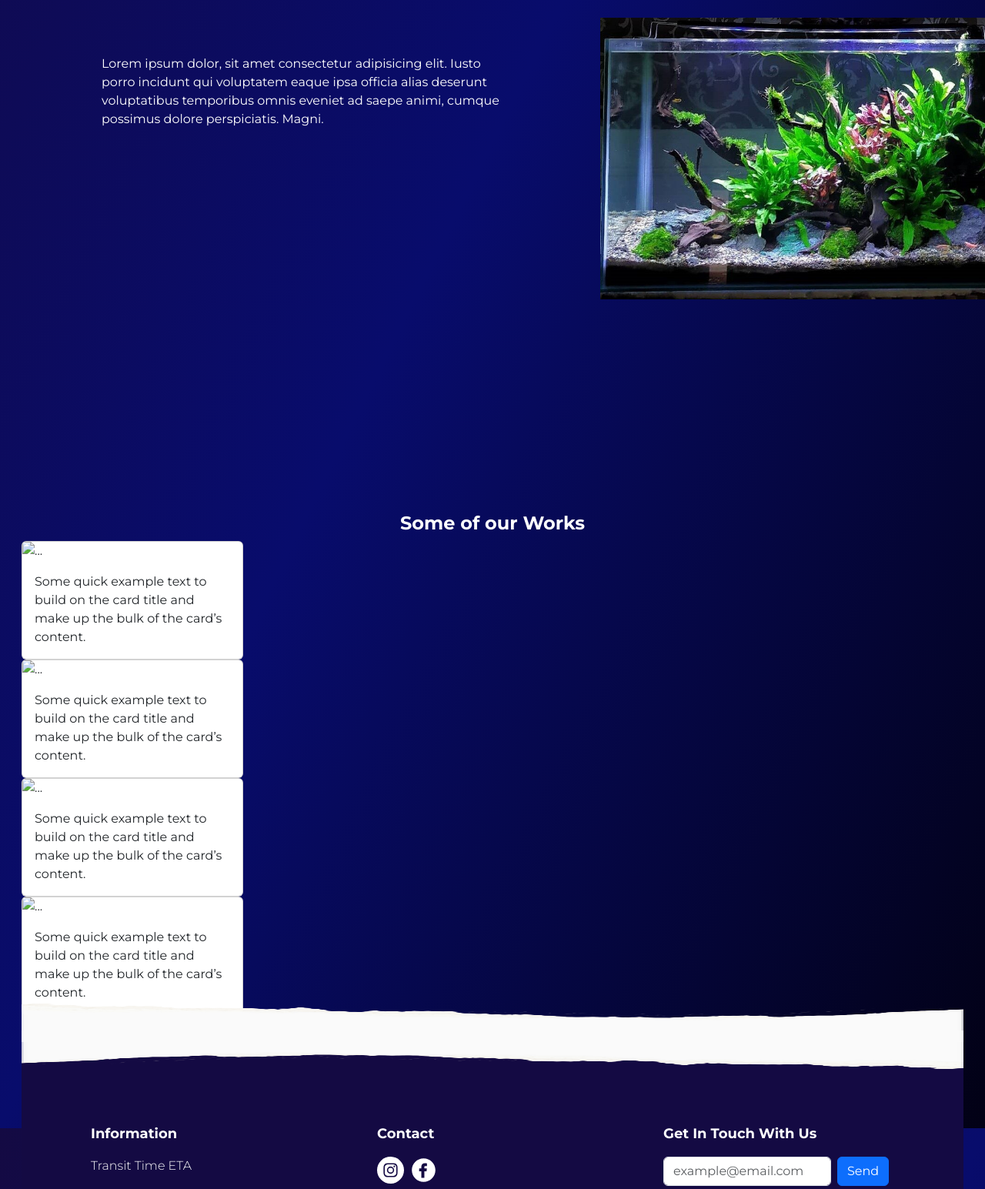
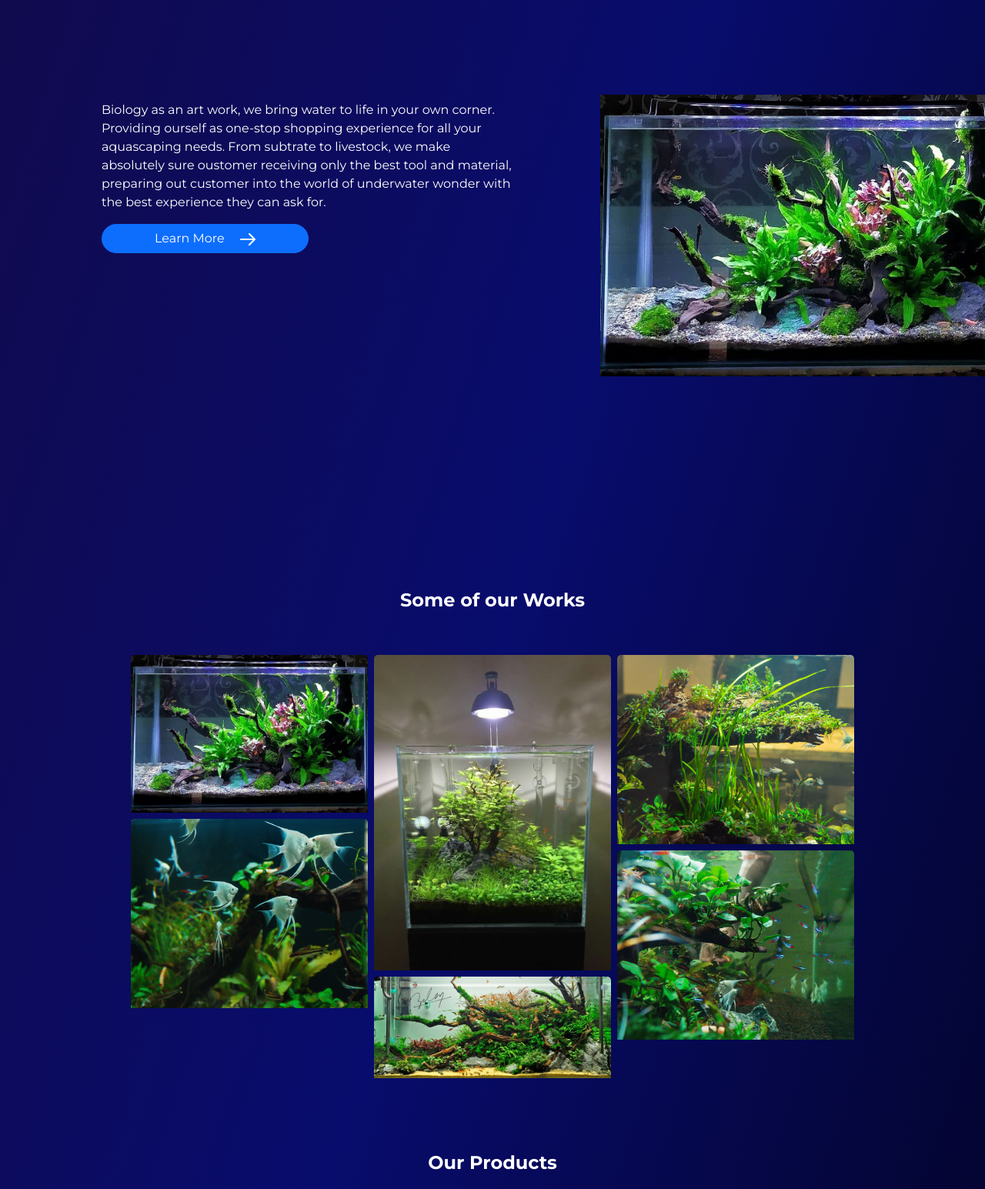
Before and after one commit to udangoreng/Acquireium, a plain HTML site: page index.html in a window 1280 px wide. Shown: the part 1097-2642 px from the top of the page at 77% size. Drawn offline with nearby package versions, Linux system fonts and the light colour scheme.

Commit message:
Add Image, Add Index

```diff
--- a/index.html
+++ b/index.html
@@ -62,56 +62,90 @@
     style="position:absolute; left:-250px; top: 475px; z-index:-1; transform: rotate(55deg);">
 
   <div class="section">
-    <div class="ms-5 me-5" style="margin-top: 75px;">
+    <div class="ms-5 me-5" style="margin-top: 175px;">
       <h4 class="fw-bold text-center">Start Your Aquascaping Journey With Us!</h4>
       <div class="row">
-        <div class="col ps-5 pt-5 ms-5 text-justify align-items-center" style="margin-top: 120px">
-          Lorem ipsum dolor, sit amet consectetur adipisicing elit. Iusto porro incidunt qui voluptatem eaque ipsa
-          officia alias deserunt voluptatibus temporibus omnis eveniet ad saepe animi, cumque possimus dolore
-          perspiciatis. Magni.
+        <div class="col ps-5 pt-2 ms-5 text-justify align-items-center" style="margin-top: 120px">
+          <p>Biology as an art work, we bring water to life in your own corner. Providing ourself as one-stop shopping
+            experience for all your aquascaping needs. From subtrate to livestock, we make absolutely sure oustomer
+            receiving only the best tool and material, preparing out customer into the world of underwater wonder with
+            the best experience they can ask for. </p>
+          <button type="button" class="btn btn-primary rounded-5 w-50">Learn More <svg class="ms-3" width="20"
+              height="16" viewBox="0 0 20 16" fill="none" xmlns="http://www.w3.org/2000/svg">
+              <path
+                d="M19.92 8.38409C20.02 8.14063 20.02 7.86755 19.92 7.62409C19.8724 7.50134 19.801 7.3892 19.71 7.29409L12.71 0.294092C12.6168 0.200853 12.5061 0.126893 12.3842 0.0764322C12.2624 0.0259719 12.1319 0 12 0C11.7337 0 11.4783 0.105788 11.29 0.294092C11.1968 0.38733 11.1228 0.498021 11.0723 0.619843C11.0219 0.741665 10.9959 0.872233 10.9959 1.00409C10.9959 1.27039 11.1017 1.52579 11.29 1.71409L16.59 7.00409H1C0.734784 7.00409 0.48043 7.10945 0.292893 7.29699C0.105357 7.48452 0 7.73887 0 8.00409C0 8.26931 0.105357 8.52366 0.292893 8.7112C0.48043 8.89874 0.734784 9.00409 1 9.00409H16.59L11.29 14.2941C11.1963 14.3871 11.1219 14.4977 11.0711 14.6195C11.0203 14.7414 10.9942 14.8721 10.9942 15.0041C10.9942 15.1361 11.0203 15.2668 11.0711 15.3887C11.1219 15.5105 11.1963 15.6211 11.29 15.7141C11.383 15.8078 11.4936 15.8822 11.6154 15.933C11.7373 15.9838 11.868 16.0099 12 16.0099C12.132 16.0099 12.2627 15.9838 12.3846 15.933C12.5064 15.8822 12.617 15.8078 12.71 15.7141L19.71 8.71409C19.801 8.61899 19.8724 8.50684 19.92 8.38409Z"
+                fill="white" />
+            </svg>
+          </button>
         </div>
         <div class="col">
-          <img src="img/exam-1.jpg" alt="" srcset="" width="550px"
-            style="position: absolute; right: -50px; margin-top: 120px">
+          <img src="img/exam-1.jpg" class="aquarium" alt="" srcset="" width="550px">
         </div>
       </div>
     </div>
   </div>
 
 
-  <div class="section">
+  <div class="section" style="height: 100%!important;">
     <h4 class="fw-bold text-center">Some of our Works</h4>
-    <div class="row me-3 ms-3">
-      <div class="col">
-        <div class="card" style="width: 18rem;">
-          <img src="..." class="card-img-top" alt="...">
-          <div class="card-body">
-            <p class="card-text">Some quick example text to build on the card title and make up the bulk of the card’s
-              content.</p>
+    <div class="container-fluid py-5">
+      <div class="row g-2 justify-content-center">
+
+        <div class="col-6 col-md-4 col-lg-3">
+          <div class="card bg-transparent border-0 mb-2">
+            <img src="img/exam-1.jpg" class="img-fluid card-img-top" alt="Aquascape 1">
+          </div>
+          <div class="card bg-transparent border-0">
+            <img src="img/exam-4.png" class="img-fluid card-img-top" alt="Aquascape 4">
           </div>
         </div>
-      <div class="col">
-        <div class="card" style="width: 18rem;">
-          <img src="..." class="card-img-top" alt="...">
-          <div class="card-body">
-            <p class="card-text">Some quick example text to build on the card title and make up the bulk of the card’s
-              content.</p>
+
+        <div class="col-6 col-md-4 col-lg-3">
+          <div class="card bg-transparent border-0 mb-2">
+            <img src="img/exam-2.jpeg" class="img-fluid card-img-top" alt="Aquascape 2">
+          </div>
+          <div class="card bg-transparent border-0">
+            <img src="img/exam-5.jpeg" class="img-fluid card-img-top" alt="Aquascape 5">
           </div>
         </div>
-      <div class="col">
-        <div class="card" style="width: 18rem;">
-          <img src="..." class="card-img-top" alt="...">
-          <div class="card-body">
-            <p class="card-text">Some quick example text to build on the card title and make up the bulk of the card’s
-              content.</p>
+
+        <div class="col-6 col-md-4 col-lg-3">
+          <div class="card bg-transparent border-0 mb-2">
+            <img src="img/exam-3.png" class="img-fluid card-img-top" alt="Aquascape 3">
+          </div>
+          <div class="card bg-transparent border-0">
+            <img src="img/exam-6.png" class="img-fluid card-img-top" alt="Aquascape 6">
           </div>
         </div>
+
+      </div>
+    </div>
+  </div>
+
+  <div class="section mt-5">
+    <h4 class="fw-bold text-center">Our Products</h4>
+    <div class="row ms-5 me-5 mt-4">
       <div class="col">
-        <div class="card" style="width: 18rem;">
-          <img src="..." class="card-img-top" alt="...">
+        <div class="card bg-transparent text-white border-0" style="width: 100%; height: 445px">
+          <img src="img/equip.JPG" height="390px" class="card-img-top" alt="...">
           <div class="card-body">
-            <p class="card-text">Some quick example text to build on the card title and make up the bulk of the card’s
-              content.</p>
+            <h4 class="card-text">Tanks, Filters, and Equiptment</h4>
+          </div>
+        </div>
+      </div>
+      <div class="col">
+        <div class="card bg-transparent text-white border-0" style="width: 100%; height: 445px">
+          <img src="img/exam-1.jpg" height="390px" class="card-img-top" alt="...">
+          <div class="card-body">
+            <h4 class="card-text">Plants</h4>
+          </div>
+        </div>
+      </div>
+      <div class="col">
+        <div class="card bg-transparent text-white border-0" style="width: 100%; height: 445px">
+          <img src="img/guppies.jpg" height="390px" class="card-img-top" alt="...">
+          <div class="card-body">
+            <h4 class="card-text">Fishes</h4>
           </div>
         </div>
       </div>
@@ -130,6 +164,7 @@
         <div class="col">
           <p class="fw-bold" style="font-size: 18px;">Information</p>
           <p class="fw-light">Transit Time ETA</p>
+          <p class="fw-light">Overseas Shipping</p>
           <p class="fw-light">Shipping and Returns</p>
           <p class="fw-light">FAQ</p>
           <p class="fw-light">Support</p>
@@ -200,16 +235,14 @@
         </div>
 
         <div class="col">
-          <p class="fw-bold" style="font-size: 18px;">Get In Touch With Us</p>
-          <form class="row g-2">
-            <div class="col-auto">
-              <label for="staticEmail2" class="visually-hidden">Email</label>
-              <input type="text" class="form-control" placeholder="example@email.com">
-            </div>
-            <div class="col-auto">
-              <button type="submit" class="btn btn-primary mb-3">Send</button>
-            </div>
-          </form>
+          <p class="fw-bold" style="font-size: 18px;">Our Physical Store</p>
+          <p class="p-0 m-0">187 Lorem ipsum street,</p>
+          <p class="p-0 m-0">Wonokromo, Surabaya</p>
+          <p class="p-0 m-0">East Java</p>
+          <p class="p-0 m-0">Indonesia</p>
+          <br />
+          <p class="p-0 m-0">Weekdays : 08.00 - 20.00</p>
+          <p class="p-0 m-0">Weekends : 08.00 - 22.00</p>
         </div>
       </div>
       <div class="d-flex flex-column justify-content-center align-items-center mt-5">
--- a/style.css
+++ b/style.css
@@ -51,10 +51,24 @@ body{
     margin-left: 900px;
 }
 
+.aquarium{
+    position: absolute;
+    right: -175px;
+    margin-top: 120px;
+}
+
 @media screen and (min-width: 787px) {
     .section-1 img{
         margin-top: -50px;
         margin-left: 63vw;
+    }
+}
+
+@media screen and (min-width: 1080px) {
+    .aquarium{
+        position: absolute;
+        right: -50px;
+        margin-top: 120px
     }
 }
 
@@ -63,12 +77,24 @@ body{
         margin-top: -50px;
         margin-left: 46.875vw;
     }
+
+    .aquarium{
+        position: absolute;
+        right: -275px;
+        margin-top: 120px
+    }
 }
 
 @media screen and (max-width: 625px) {
     .section-1 img{
         margin-top: -50px;
         margin-left: 48vw;
+    }
+
+    .aquarium{
+        position: absolute;
+        right: -375px;
+        margin-top: 120px
     }
 
 }
```
Also changed, not shown: img/equip.JPG (added), img/exam-2.jpeg (added), img/exam-3.png (added), img/exam-4.png (added), img/exam-5.jpeg (added), img/exam-6.png (added).
